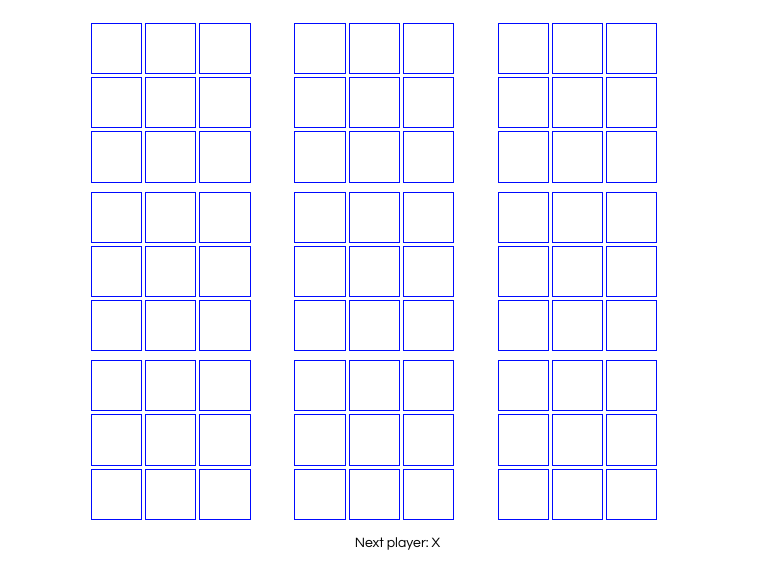
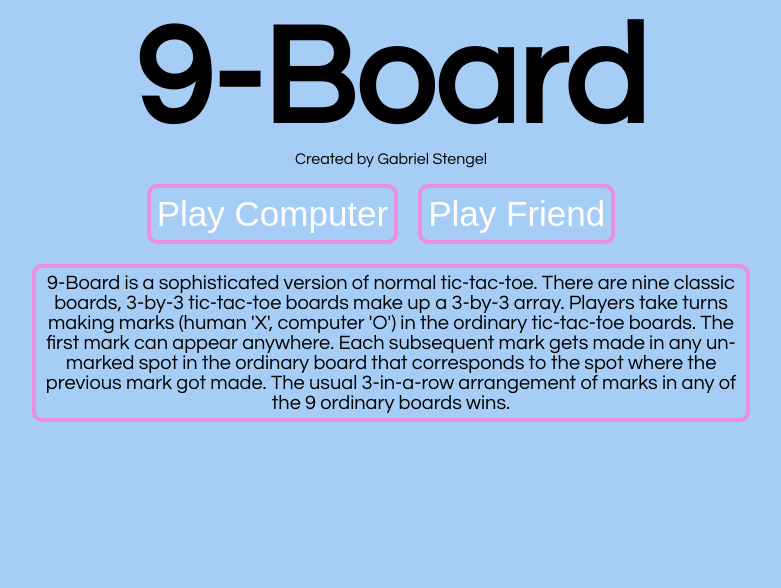
Before and after one commit to gabrielstengel/9board, a React app: page / in a window 1280 px wide. Shown: the whole page, without its empty margins (249-1030 px from the left). Built offline with nearby package versions, Linux system fonts and the light colour scheme.

Commit message:
Adding a Start Page, restart buttons, and playing against the computer option

```diff
--- a/src/index.css
+++ b/src/index.css
@@ -1,5 +1,6 @@
 body {
   font: 14px "Century Gothic", Futura, sans-serif;
+  background-color: rgb(166, 205, 245);
 }
 
 ol, ul {
@@ -61,7 +62,7 @@ ol, ul {
 }
 
 .playable {
-  background: 3px #00b8fc;
+  background: 10px #0083fc;
 }
 
 .playable .square:hover {
@@ -71,3 +72,48 @@ ol, ul {
  .square:hover {
   border: 6px solid #ff4500;
 }
+
+.startScreen {
+  text-align: center;
+}
+
+.restart {
+  border: 4px solid rgb(236, 142, 221);
+  background-color: rgb(166, 205, 245);
+  color: white;
+  border-radius: 10px;
+  font-size: 35px;
+  padding: 6px 6px;
+  text-decoration: none;
+    display: inline-block;
+    margin-right: 20px;
+    -webkit-transition-duration: 0.4s; /* Safari */
+    transition-duration: 0.4s;
+    cursor: pointer;
+
+}
+.restart:hover {
+    background-color: rgb(236, 142, 221);
+    color: white;
+  }
+
+h1 {
+  font-size: 140px;
+  margin-bottom: -1px;
+  margin-top: 0px;
+}
+
+p1 {
+  font-size: 16px;
+  margin: 0px;
+}
+
+article {
+  border-radius: 10px;
+  padding: 5px 5px;
+  margin: auto;
+  width: 700px;
+  font-size: 20px;
+  margin-top: 20px;
+  border: 4px solid rgb(236, 142, 221);
+}
--- a/src/index.js
+++ b/src/index.js
@@ -69,7 +69,6 @@ class Game extends React.Component {
   // Game constructor keeps track of 9 individual tic-tac-toe games
   constructor(props) {
       super(props);
-
       var squares = [];
       for (let i = 0; i < 9; i++) {
         squares[i] = Array(9).fill(null);
@@ -106,6 +105,10 @@ class Game extends React.Component {
       if (calculateWinner(board[boardNum], board[boardNum][i])) {
         return;
       }
+
+    }
+
+    nextMoveAI () {
 
     }
 
@@ -212,6 +215,46 @@ class Game extends React.Component {
   }
 }
 
+/*****************************************************************************
+ * -- START SCREEN --                                                        *
+ *    Class for rendering the start (and restart screen)                     *
+ *****************************************************************************/
+
+class StartScreen extends React.Component {
+
+    handleClickComp() {
+      ReactDOM.render(
+        <Game/ >,
+        document.getElementById('root')
+      );
+    }
+
+
+      render () {
+        return (
+          <div class = "startScreen">
+            <h1>9-Board</h1>
+            <p1>
+              Created by Gabriel Stengel
+            </p1>
+            <h2></h2>
+            <button  class = "restart" onClick = {this.handleClickComp}> Play Computer </button>
+            <button class = "restart"> Play Friend </button>
+            <article>
+              9-Board is a sophisticated version of normal tic-tac-toe.
+              There are nine classic boards, 3-by-3 tic-tac-toe boards make up a 3-by-3
+              array. Players take turns making marks (human 'X', computer 'O') in the
+              ordinary tic-tac-toe boards. The first mark can appear anywhere. Each
+              subsequent mark gets made in any un-marked spot in the ordinary board that
+               corresponds to the spot where the previous mark got made. The usual
+               3-in-a-row arrangement of marks in any of the 9 ordinary boards wins.
+            </article>
+          </div>
+        );
+      }
+}
+
+
 /*****************************************************************************/
 
 /*****************************************************************************
@@ -233,8 +276,9 @@ function calculateWinner(square, phrase) {
     const [a, b, c] = lines[i];
     if (square[a] && square[a] === square[b] && square[a] === square[c]) {
       gameOver = 1;  // Global variable.
+
       ReactDOM.render(
-        <h1 class = "gameover"> GAME OVER!!! {phrase} WON!</h1>,
+        <StartScreen/ >,
         document.getElementById('root')
       );
       return square[a];
@@ -254,6 +298,6 @@ function calculateWinner(square, phrase) {
 /*****************************************************************************/
 
 ReactDOM.render(
-  <Game />,
+  <StartScreen/ >,
   document.getElementById('root')
 );
```
Also changed, not shown: src/index.html (added, +29 -0 lines).
